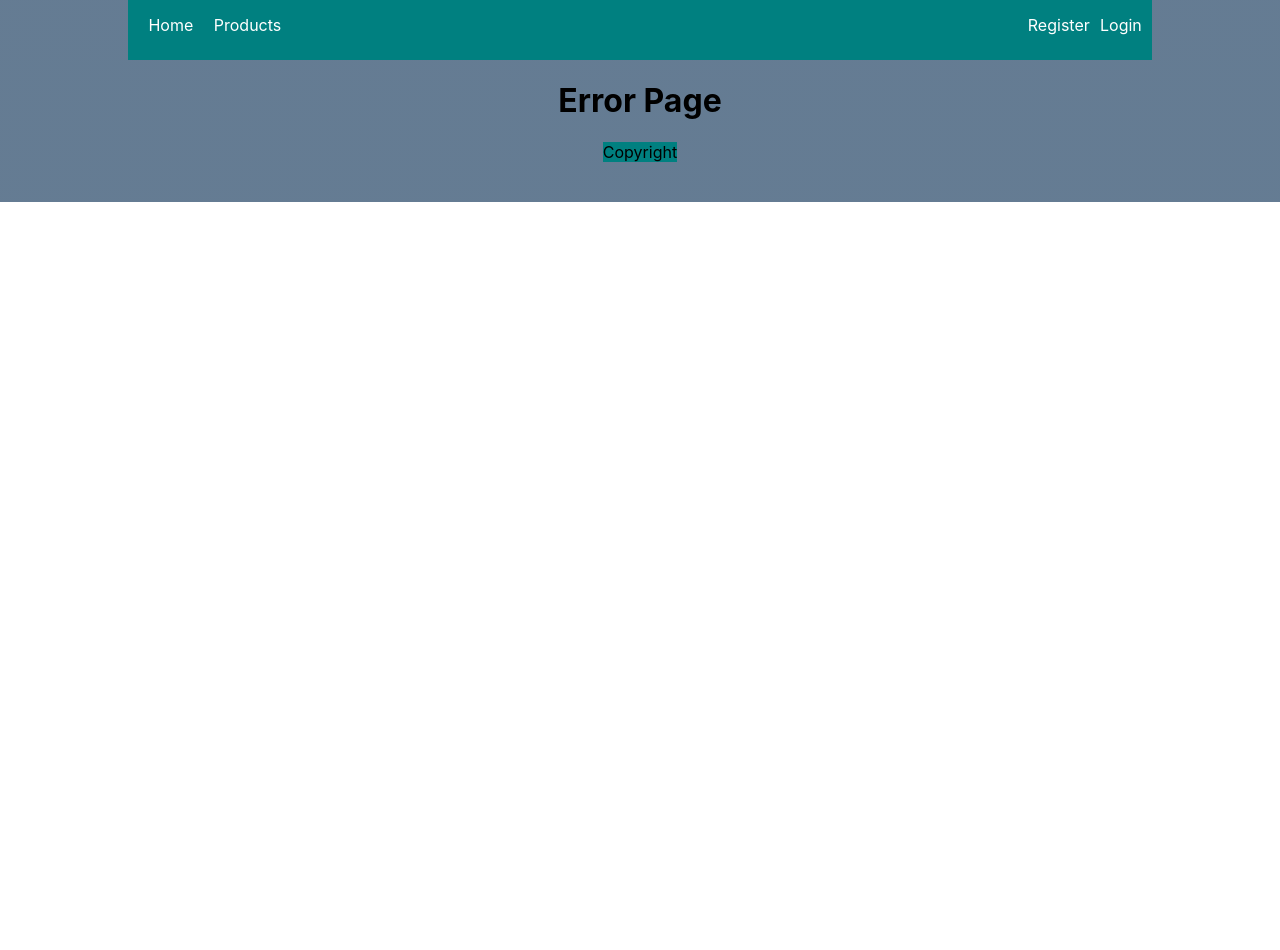
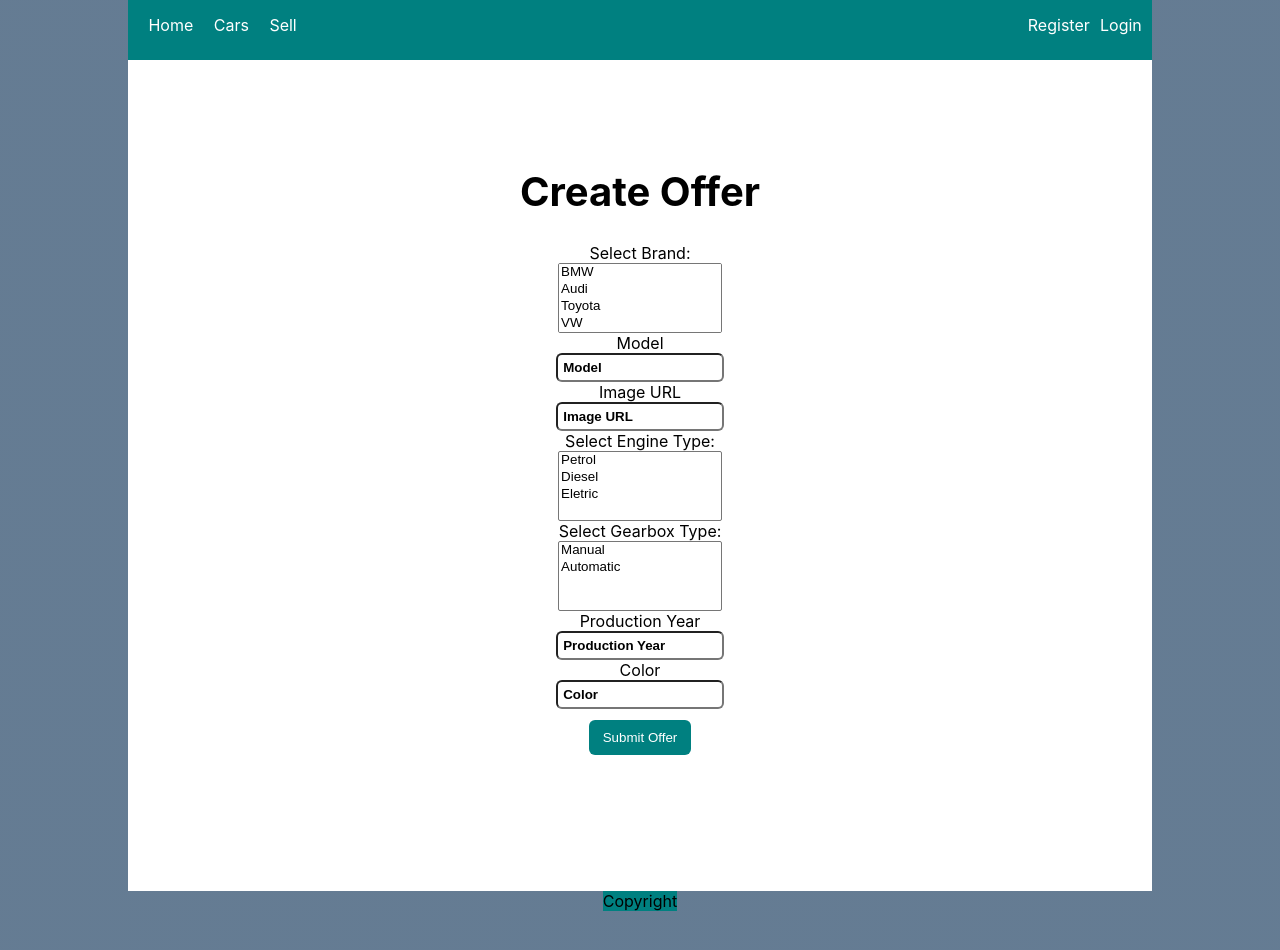
Before and after one commit to georgi0430/project, a React (Create React App) app: page /sell in a window 1280 px wide. Before the commit the page ends 800 px from the top, so only its background shows below. Built offline with nearby package versions, Linux system fonts and the light colour scheme; no server answers; the database is empty.

Commit message:
Create Offer Page and Form

```diff
--- a/src/App.js
+++ b/src/App.js
@@ -7,6 +7,7 @@ import { Route, Switch } from 'react-router-dom'
 import Header from './components/Header/Header';
 import Main from './components/Main/Main';
 import Offer from './components/Offer/Offer';
+import SellOffer from './components/Sell/Sell';
 // import Products from './components/Products/Products';
 
 // import Register from './components/Auth/Register/Register';
@@ -55,6 +56,7 @@ class App extends Component {
             <Main cars={this.getCars()} />
           </Route>
           <Route path="/offer/:id" component={Offer} />
+          <Route path="/sell" component={SellOffer} />
           {/* <Route path="/products" component={Products} />
             <Route path="/register" component={Register} />
             <Route path="/login" component={Login} /> */}
--- a/src/components/Header/Header.js
+++ b/src/components/Header/Header.js
@@ -9,7 +9,10 @@ const Header = () => {
                         <a href="/">Home</a>
                     </li>
                     <li className={style['float-left']}>
-                        <a href="/products">Products</a>
+                        <a href="/cars">Cars</a>
+                    </li>
+                    <li className={style['float-left']}>
+                        <a href="/sell">Sell</a>
                     </li>
                     <li className={style['float-right']}>
                         <a className="active" href="/login">Login</a>
--- /dev/null
+++ b/src/components/Sell/Sell.css
@@ -0,0 +1,60 @@
+main .offer-create {
+    width: 100%
+}
+
+.offer-create form {
+    padding-top: 10vh;
+    padding-bottom: 17vh;
+    text-align: center;
+}
+
+.offer-create label {
+    color: black;
+}
+
+.offer-create input {
+    display: block;
+    color: black;
+    margin: 0 auto;
+}
+
+.offer-create input:focus {
+    outline-color: teal;
+    color:white;
+}
+
+.offer-create ::placeholder {
+    color: black;
+    font-weight: bold;
+}
+
+.offer-create form button {
+    margin-top: 1%;
+    padding: 1%;
+    width: 10%;
+    color: white;
+    background-color: teal;
+    border-radius: 6px;
+    border: none;
+    cursor: pointer;
+}
+
+.offer-create form button:hover {
+    background-color: #00AEAE;
+}
+
+.offer-create form h1 {
+    font-size: 40px;
+    color: black;
+}
+
+.offer-create form input {
+    padding: .5%;
+    border-radius: 6px;
+    width: 15%;
+}
+
+select {
+    width: 16%;
+    display: inline-block;
+}
--- /dev/null
+++ b/src/components/Sell/Sell.js
@@ -0,0 +1,51 @@
+import './Sell.css'
+
+import * as carService from '../../services/carService';
+
+const SellOffer = () => {
+    return (
+        <main className="offer-create">
+            <form method="POST">
+                <h1>Create Offer</h1>
+                <label for="brand">Select Brand:</label>
+                <div>
+                    <select id="multi-select" multiple>
+                        <option value="BMW">BMW</option>
+                        <option value="Audi">Audi</option>
+                        <option value="Toyota">Toyota</option>
+                        <option value="VW">VW</option>
+                        <option value="Mercedes Benz">Mercedes Benz</option>
+                        <option value="Honda">Honda</option>
+                        <option value="Mitsubishi">Mitsubishi</option>
+                    </select>
+                </div>
+                <label for="model">Model</label>
+                <input id="model" type="text" placeholder="Model" name="model"></input>
+                <label for="model">Image URL</label>
+                <input id="imageUrl" type="text" placeholder="Image URL" name="imageUrl"></input>
+                <label for="brand">Select Engine Type:</label>
+                <div>
+                    <select id="multi-select" multiple>
+                        <option value="Petrol">Petrol</option>
+                        <option value="Diesel">Diesel</option>
+                        <option value="Electric">Eletric</option>
+                    </select>
+                </div>
+                <label for="brand">Select Gearbox Type:</label>
+                <div>
+                    <select id="multi-select" multiple>
+                        <option value="Manual">Manual</option>
+                        <option value="Automatic">Automatic</option>
+                    </select>
+                </div>
+                <label for="model">Production Year</label>
+                <input id="productionYear" type="text" placeholder="Production Year" name="productionYear"></input>
+                <label for="model">Color</label>
+                <input id="color" type="text" placeholder="Color" name="color"></input>
+                <button type="submit">Submit Offer</button>
+            </form>
+        </main>
+    )
+}
+
+export default SellOffer;
```
